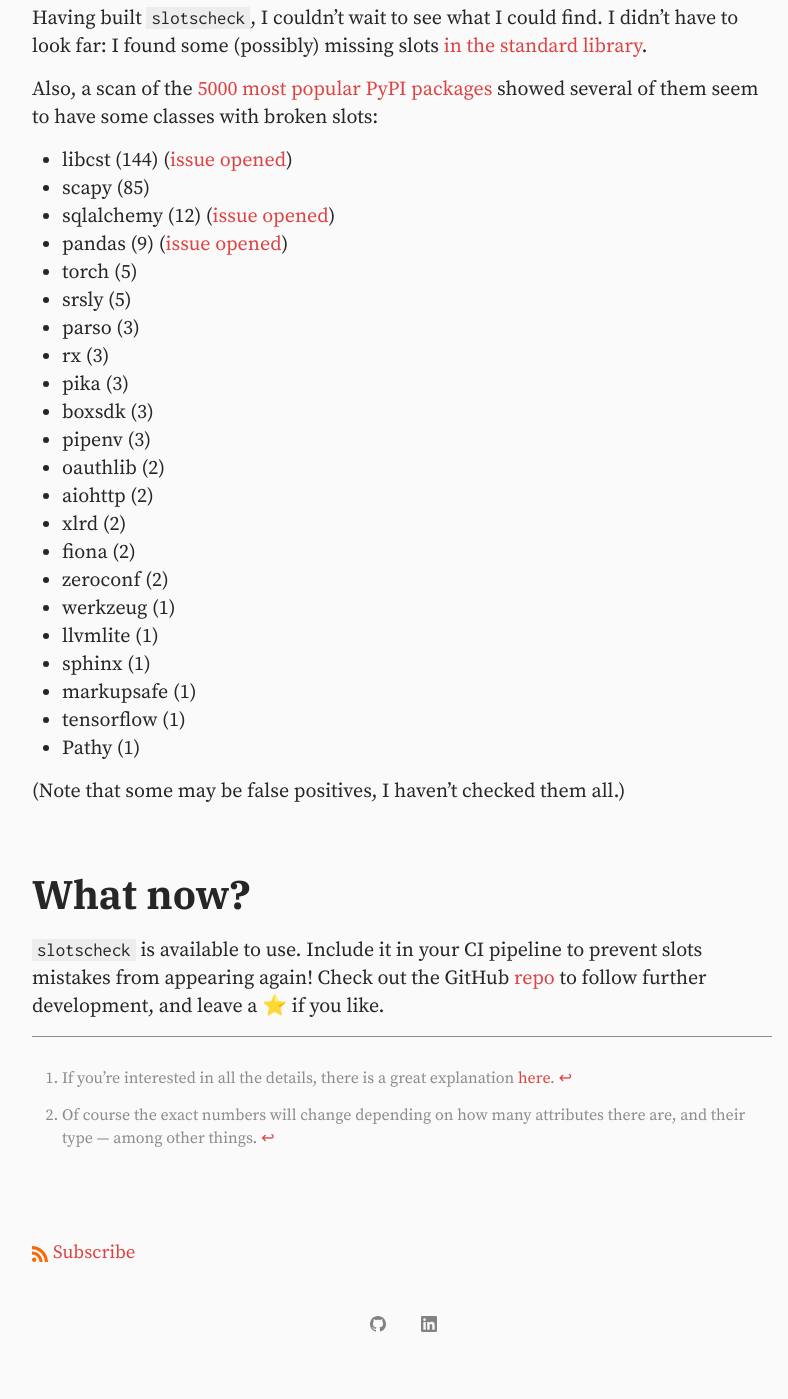
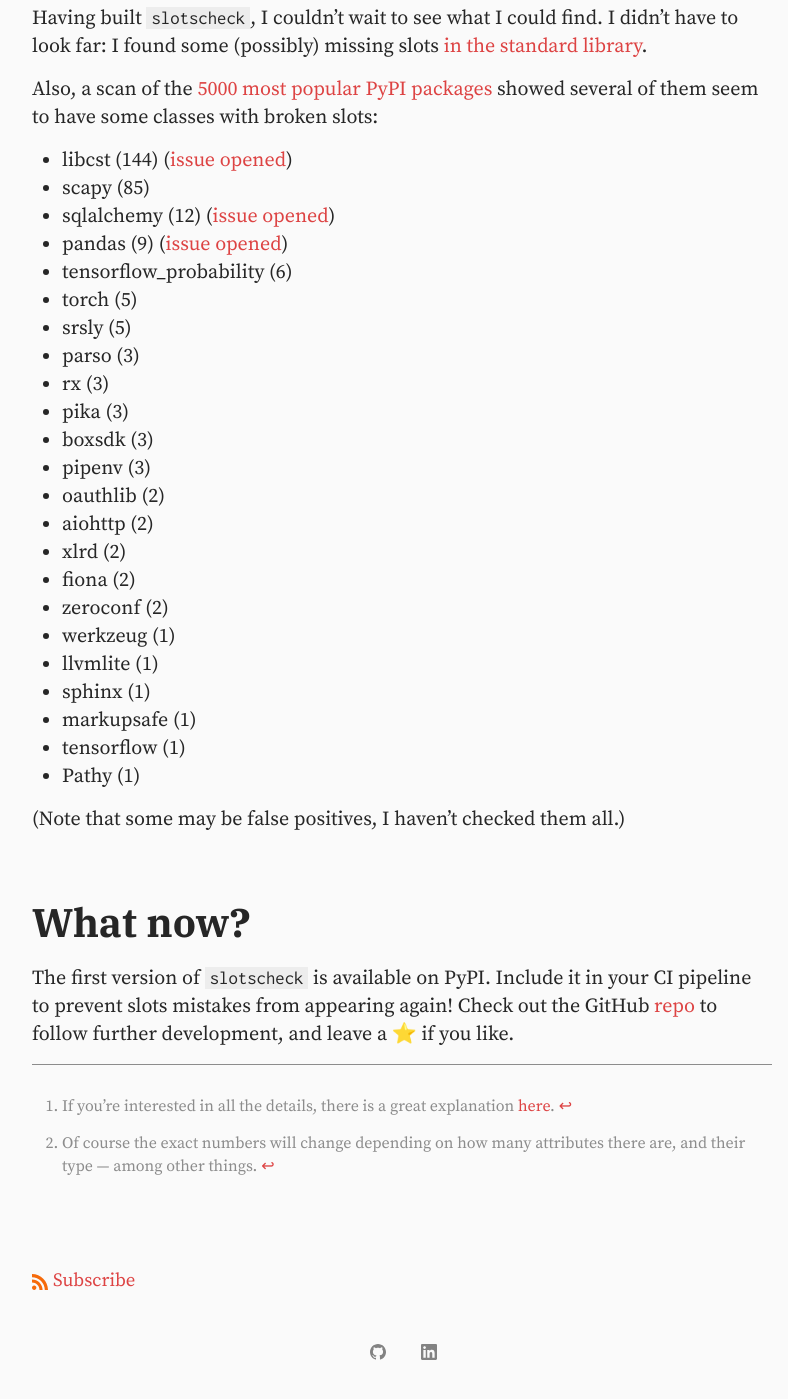
Before and after one commit to ariebovenberg/ariebovenberg.github.io, a Jekyll site: the page built from _posts/2022-01-03-finding-broken-slots-in-popular-python-libraries.md, in a window 1280 px wide and 1400 px high, scrolled down 2441 px. Shown: the whole window, without its empty margins (238-1026 px from the left). Built offline with Jekyll 4.4.1, drawn with Linux system fonts in a browser that asks for light colours; some of the changed text lies outside the part shown.

Commit message:
small tweaks to slots post

```diff
--- a/_posts/2022-01-03-finding-broken-slots-in-popular-python-libraries.md
+++ b/_posts/2022-01-03-finding-broken-slots-in-popular-python-libraries.md
@@ -98,6 +98,7 @@ showed several of them seem to have some classes with broken slots:
 - scapy (85)
 - sqlalchemy (12) ([issue opened](https://github.com/sqlalchemy/sqlalchemy/issues/7527))
 - pandas (9) ([issue opened](https://github.com/pandas-dev/pandas/issues/45124))
+- tensorflow_probability (6)
 - torch (5)
 - srsly (5)
 - parso (3)
@@ -121,7 +122,7 @@ showed several of them seem to have some classes with broken slots:
 
 ## What now?
 
-`slotscheck` is available to use.
+The first version of `slotscheck` is available on PyPI.
 Include it in your CI pipeline to prevent slots mistakes from appearing again!
 Check out the GitHub [repo](https://github.com/ariebovenberg/slotscheck/)
 to follow further development, and leave a ⭐️ if you like.
```
